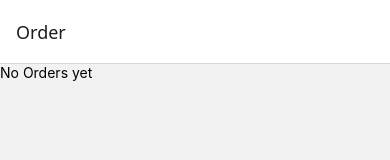
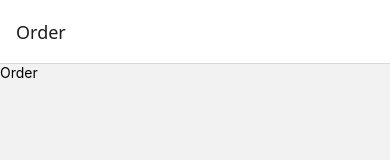
Before and after one commit to shaik-mahammad-rafi01/everest-canteen-app, a React Native app: screen /Order in a window 390 px wide. Shown: the top 160 px of the page. Built offline with nearby package versions, Linux system fonts and the light colour scheme.

Commit message:
Solve merge conflicts

```diff
--- a/src/components/Order/Order.tsx
+++ b/src/components/Order/Order.tsx
@@ -4,7 +4,7 @@ import { View, Text } from 'react-native';
 const Order = () => {
   return (
     <View>
-      <Text>No Orders yet</Text>
+      <Text>Order</Text>
     </View>
   );
 };
```
Also changed, not shown: 1 other file (tests, documents, lock files or other folders).
